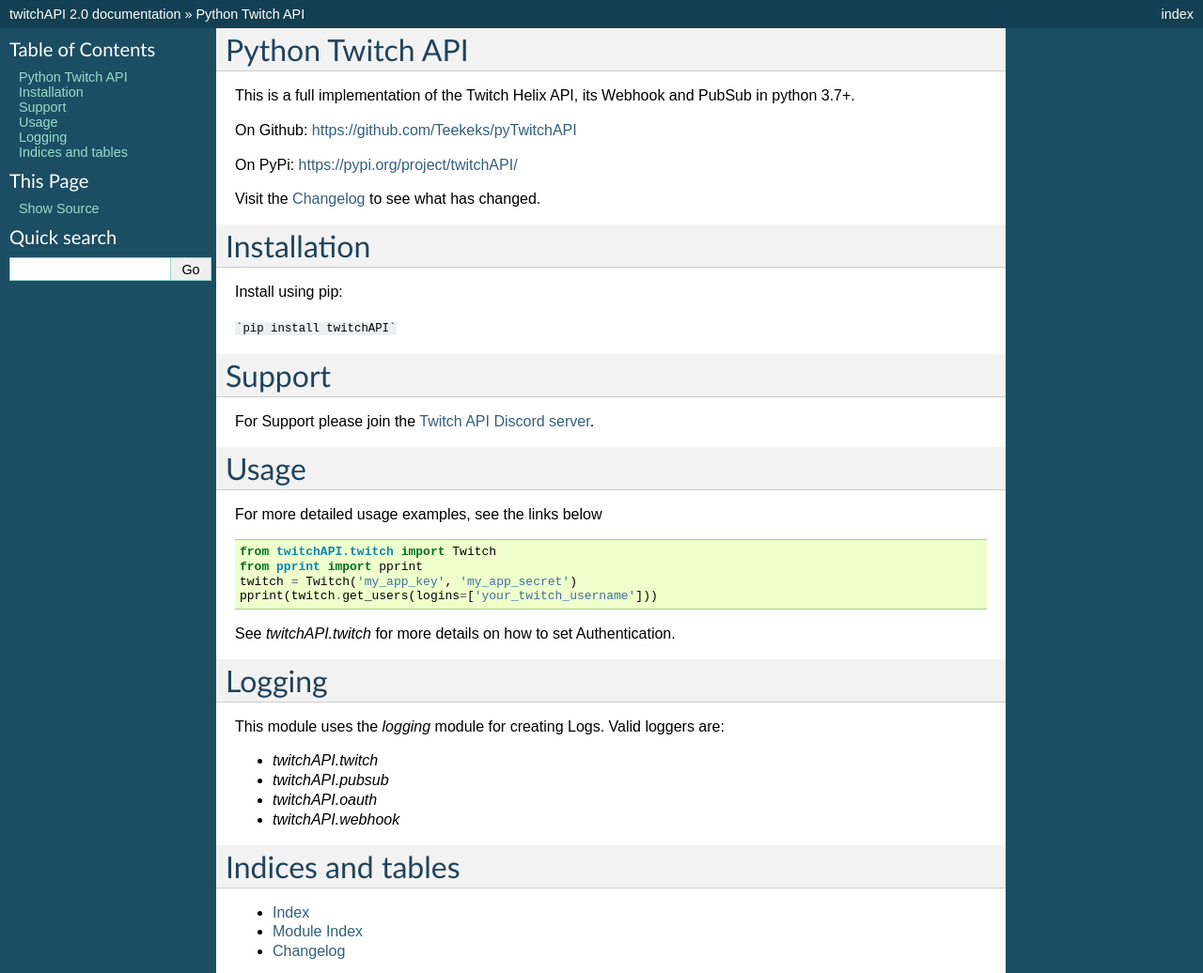
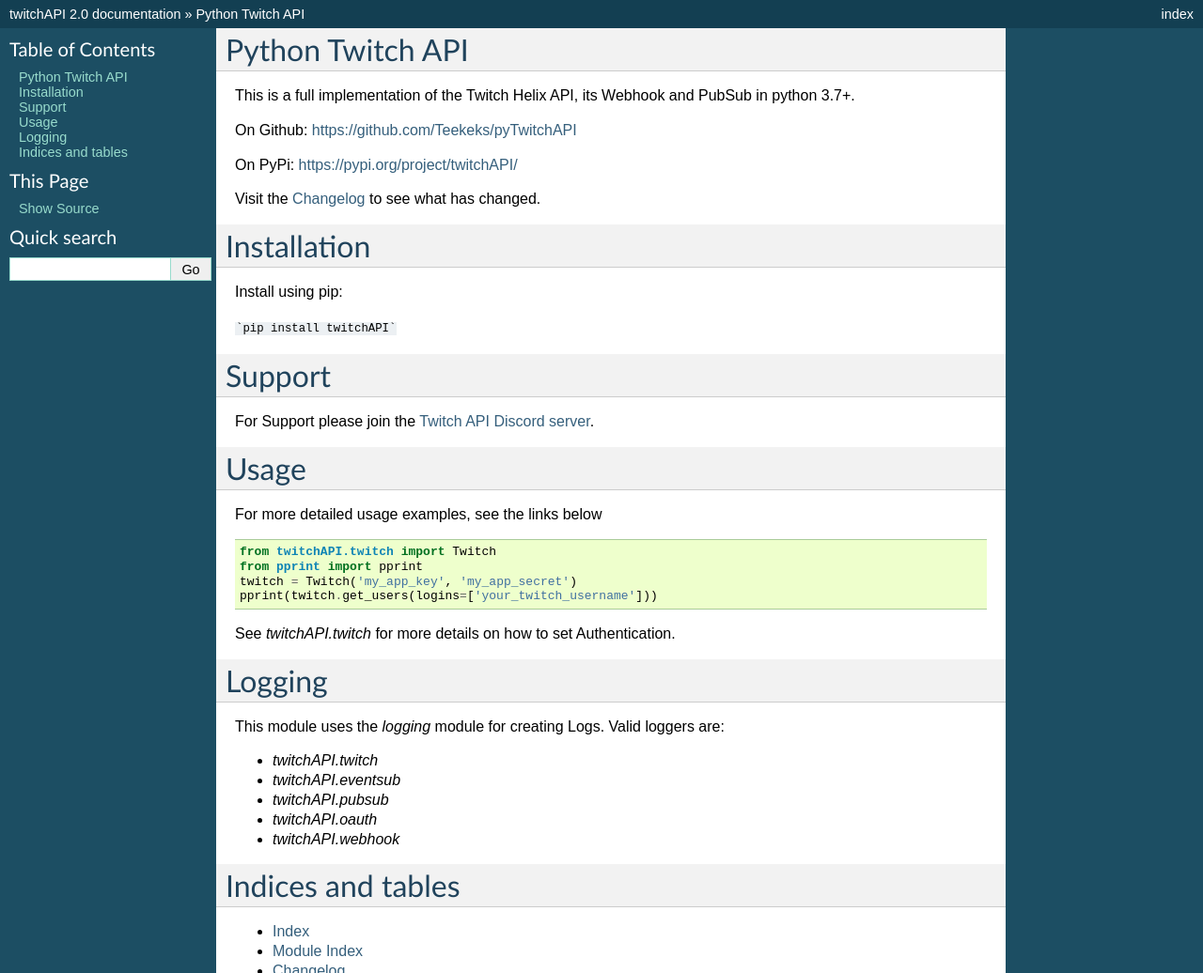
Before and after one commit to Teekeks/pyTwitchAPI, a Sphinx documentation site: the page built from docs/index.rst, in a window 1280 px wide, cut to the strip 0-1036 px from the top of the page. Shown: the whole strip at 94% size. Built offline with Sphinx 7.4.7, drawn with Linux system fonts in a browser that asks for light colours.

Commit message:
updated docs

```diff
--- a/docs/index.rst
+++ b/docs/index.rst
@@ -48,6 +48,7 @@
 Valid loggers are:
 
 * `twitchAPI.twitch`
+* `twitchAPI.eventsub`
 * `twitchAPI.pubsub`
 * `twitchAPI.oauth`
 * `twitchAPI.webhook`
@@ -70,8 +71,9 @@
    :toctree: modules
 
    twitchAPI.twitch
+   twitchAPI.eventsub
+   twitchAPI.pubsub
    twitchAPI.webhook
-   twitchAPI.pubsub
    twitchAPI.oauth
    twitchAPI.types
    twitchAPI.helper
```
